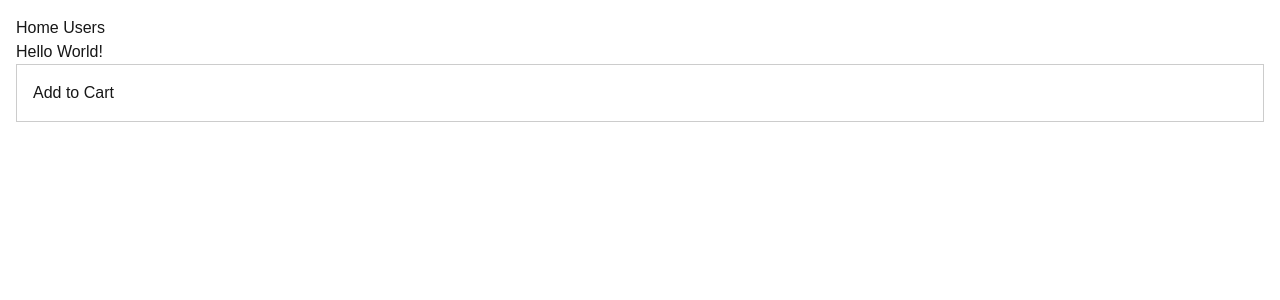
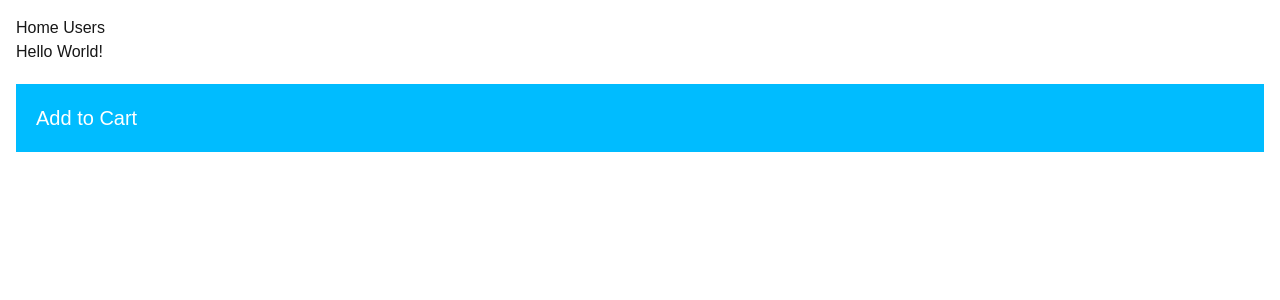
Before and after one commit to fohalabi/Trakit, a Next.js app: page / in a window 1280 px wide. Shown: the top 300 px of the page. Built offline with nearby package versions, Linux system fonts and the light colour scheme.

Commit message:
trying daisy UI for styling

```diff
--- a/app/components/ProductCard.tsx
+++ b/app/components/ProductCard.tsx
@@ -1,11 +1,9 @@
 import React from 'react'
 import AddToCart from './AddToCart';
-import styles from './product.module.css';
-
 
 const ProductCard = () => {
   return (
-    <div className={styles.card}>
+    <div className='p-5 my-5 bg-sky-400 text-white text-xl hover:bg-sky-500'>
       <AddToCart />
     </div>
   )
```
Also changed, not shown: package.json (+7 -6 lines), 1 other file (tests, documents, lock files or other folders).
